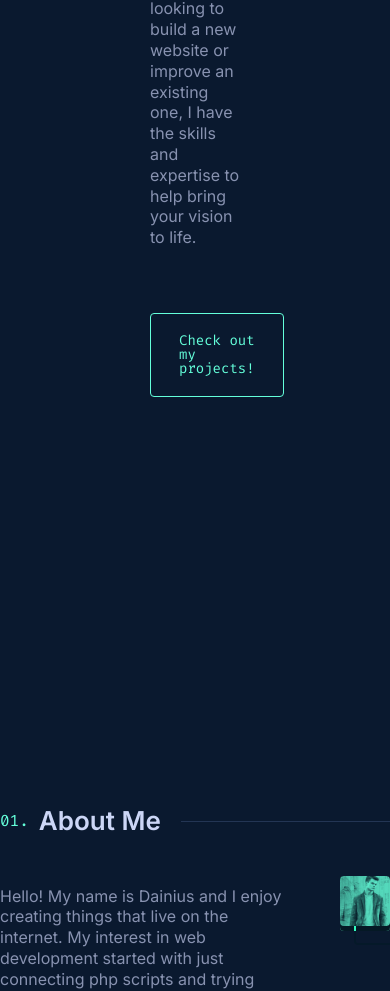
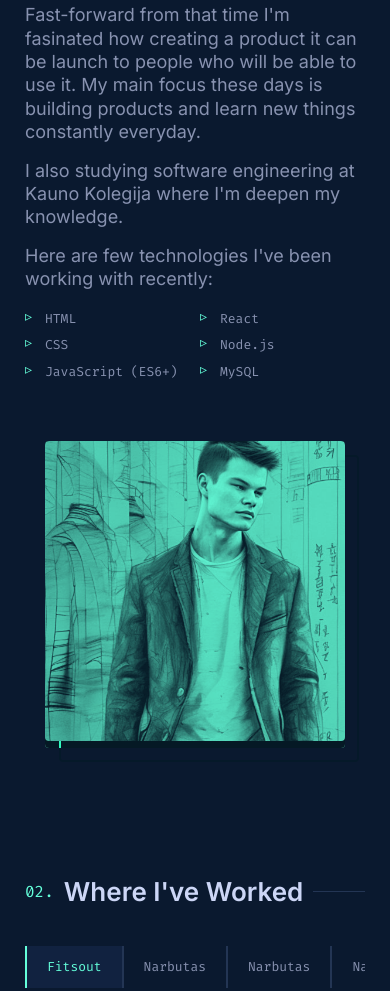
Before and after one commit to lastwon/Portfolio, a React (Create React App) app in the folder portfolio/: page / in a window 390 px wide. Shown: the part 990-1981 px from the top of the page. Built offline with nearby package versions, Linux system fonts and the light colour scheme.

Commit message:
Add media queries, fixed some style errors, added footer socials

```diff
--- a/portfolio/src/App.js
+++ b/portfolio/src/App.js
@@ -11,11 +11,13 @@ function App() {
   return (
     <>
       <Nav />
-      <Hero />
-      <About />
-      <Jobs />
-      <Projects />
-      <Contact />
+      <main>
+        <Hero />
+        <About />
+        <Jobs />
+        <Projects />
+        <Contact />
+      </main>
       <Footer />
     </>
   );
--- a/portfolio/src/components/Footer.js
+++ b/portfolio/src/components/Footer.js
@@ -1,6 +1,9 @@
 import React from "react";
 
 import "../styles/footer.css";
+
+import { FiGithub } from "react-icons/fi";
+import { FiLinkedin } from "react-icons/fi";
 
 const Footer = () => {
   const date = new Date();
@@ -8,6 +11,18 @@ const Footer = () => {
 
   return (
     <footer>
+      <ul className="footer-links">
+        <li>
+          <a href="">
+            <FiGithub style={{ width: "20px", height: "20px" }} />
+          </a>
+        </li>
+        <li>
+          <a href="">
+            <FiLinkedin style={{ width: "20px", height: "20px" }} />
+          </a>
+        </li>
+      </ul>
       <div className="footer-text">
         <a
           href="https://github.com/lastwon/Portfolio/tree/main/portfolio"
--- a/portfolio/src/components/Hero.js
+++ b/portfolio/src/components/Hero.js
@@ -40,7 +40,6 @@ const Hero = () => {
           </a>
         </div>
       </div>
-      <main>
       <section id="home">
         <h1>Hi, my name is</h1>
         <h2 className="big-heading">Dainius Strazdas.</h2>
@@ -48,14 +47,13 @@ const Hero = () => {
         <p>
           I'm a front end developer with a passion for creating beautiful,
           intuitive interfaces that make users lives easier. Whether you're
-            looking to build a new website or improve an existing one, I have
-            the skills and expertise to help bring your vision to life.
+          looking to build a new website or improve an existing one, I have the
+          skills and expertise to help bring your vision to life.
         </p>
         <a className="big_button" href="#work">
           Check out my projects!
         </a>
       </section>
-      </main>
     </>
   );
 };
--- a/portfolio/src/styles/about.css
+++ b/portfolio/src/styles/about.css
@@ -7,6 +7,12 @@ h2 {
   grid-template-columns: 3fr 2fr;
   padding-top: 10px;
   grid-gap: 50px;
+}
+
+@media (max-width: 768px) {
+  .inner {
+    display: block;
+  }
 }
 
 .skills-list {
@@ -43,6 +49,12 @@ p:nth-child(1) {
 .about {
   position: relative;
   max-width: 300px;
+}
+
+@media (max-width: 768px) {
+  .about {
+    margin: 50px auto 0 auto;
+  }
 }
 
 .wrapper {
--- a/portfolio/src/styles/footer.css
+++ b/portfolio/src/styles/footer.css
@@ -21,3 +21,21 @@ footer {
 .footer-text a {
   padding: 10px;
 }
+
+.footer-links {
+  display: none;
+}
+
+@media (max-width: 768px) {
+  .footer-links {
+    display: flex;
+    justify-content: center;
+    gap: 20px;
+    width: 100%;
+    max-width: 270px;
+    padding-left: 0;
+    margin: 0px auto 10px;
+    color: var(--light-slate);
+    list-style: none;
+  }
+}
--- a/portfolio/src/styles/hero.css
+++ b/portfolio/src/styles/hero.css
@@ -8,6 +8,19 @@
   right: auto;
   z-index: 10;
   color: var(--light-slate);
+}
+
+@media (max-width: 1080px) {
+  .side-left {
+    left: 20px;
+    right: auto;
+  }
+}
+
+@media (max-width: 768px) {
+  .side-left {
+    display: none;
+  }
 }
 
 .side-socials {
@@ -49,6 +62,19 @@
   right: 40px;
   z-index: 10;
   color: var(--light-slate);
+}
+
+@media (max-width: 1080px) {
+  .side-right {
+    right: 20px;
+    left: auto;
+  }
+}
+
+@media (max-width: 768px) {
+  .side-right {
+    display: none;
+  }
 }
 
 .side-email {
--- a/portfolio/src/styles/index.css
+++ b/portfolio/src/styles/index.css
@@ -77,6 +77,12 @@ body {
   line-height: 1.3;
 }
 
+@media (max-width: 480px) {
+  body {
+    font-size: var(--fz-lg);
+  }
+}
+
 main {
   margin: 0 auto;
   width: 100%;
@@ -85,10 +91,40 @@ main {
   padding: 200px 150px;
 }
 
+@media (max-width: 1080px) {
+  main {
+    padding: 200px 100px;
+  }
+}
+
+@media (max-width: 768px) {
+  main {
+    padding: 150px 50px;
+  }
+}
+
+@media (max-width: 480px) {
+  main {
+    padding: 125px 25px;
+  }
+}
+
 section {
   margin: 0 auto;
   padding: 100px 0;
   max-width: 1000px;
+}
+
+@media (max-width: 768px) {
+  section {
+    padding: 80px 0;
+  }
+}
+
+@media (max-width: 480px) {
+  section {
+    padding: 60px 0;
+  }
 }
 
 h1,
@@ -157,3 +193,21 @@ a:focus {
   margin-left: 20px;
   background-color: var(--lightest-navy);
 }
+
+@media (max-width: 1080px) {
+  .numbered-heading:after {
+    width: 200px;
+  }
+}
+
+@media (max-width: 768px) {
+  .numbered-heading:after {
+    width: 100%;
+  }
+}
+
+@media (max-width: 600px) {
+  .numbered-heading:after {
+    margin-left: 10px;
+  }
+}
--- a/portfolio/src/styles/jobs.css
+++ b/portfolio/src/styles/jobs.css
@@ -12,6 +12,12 @@
   align-items: flex-start;
 }
 
+@media (max-width: 600px) {
+  .innerr {
+    display: block;
+  }
+}
+
 .job-list {
   position: relative;
   z-index: 3;
@@ -19,6 +25,15 @@
   padding: 0;
   margin: 0;
   list-style: none;
+}
+
+@media (max-width: 600px) {
+  .job-list {
+    overflow-x: auto;
+    width: 100%;
+    margin-bottom: 30px;
+    display: flex;
+  }
 }
 
 .job-button {
--- a/portfolio/src/styles/projects.css
+++ b/portfolio/src/styles/projects.css
@@ -7,6 +7,18 @@
   -moz-box-align: center;
   gap: 100px;
   padding: 0;
+}
+
+@media (max-width: 768px) {
+  .projects {
+    gap: 70px;
+  }
+}
+
+@media (max-width: 480px) {
+  .projects {
+    gap: 30px;
+  }
 }
 
 .projects li {
@@ -32,6 +44,12 @@
   right: 0;
 }
 
+@media (max-width: 768px) {
+  .projects li:nth-child(odd) .project-content {
+    text-align: left;
+  }
+}
+
 .projects li:nth-child(even) .project-content {
   position: absolute;
   left: 0;
@@ -40,6 +58,14 @@
 
 .project-content .project-overline {
   max-width: 100%;
+}
+
+@media (max-width: 768px) {
+  .project-content .project-overline {
+    position: relative;
+    z-index: 2;
+    padding: 0 25px;
+  }
 }
 
 .project-overline {
@@ -60,6 +86,15 @@
   color: var(--lightest-slate);
 }
 
+@media (max-width: 768px) {
+  .projects li:nth-child(odd) .project-links {
+    position: relative;
+    z-index: 2;
+    justify-content: flex-start;
+    padding: 0 20px;
+  }
+}
+
 .projects li:nth-child(even) .project-links {
   display: flex;
   -moz-box-align: center;
@@ -68,6 +103,14 @@
   position: relative;
   margin-top: 10px;
   color: var(--lightest-slate);
+}
+
+@media (max-width: 768px) {
+  .projects li:nth-child(even) .project-links {
+    position: relative;
+    z-index: 2;
+    padding: 0 20px;
+  }
 }
 
 .project-links a {
@@ -79,6 +122,14 @@
   color: var(--lightest-slate);
   font-size: clamp(24px, 5vw, 28px);
   font-family: var(--font-sans);
+}
+
+@media (max-width: 768px) {
+  .project-title {
+    position: relative;
+    z-index: 2;
+    padding: 0 25px;
+  }
 }
 
 .project-title a {
@@ -108,6 +159,13 @@
   margin-top: 25px;
 }
 
+@media (max-width: 768px) {
+  .project-description {
+    background-color: transparent;
+    box-shadow: none;
+  }
+}
+
 .project-description a {
   display: inline-block;
 }
@@ -122,6 +180,13 @@
   justify-content: flex-end;
 }
 
+@media (max-width: 768px) {
+  .projects li:nth-child(odd) .project-tech {
+    justify-content: flex-start;
+    padding-left: 25px;
+  }
+}
+
 .projects li:nth-child(even) .project-tech {
   display: flex;
   flex-wrap: wrap;
@@ -131,6 +196,12 @@
   padding: 0px;
   list-style: none;
   justify-content: flex-start;
+}
+
+@media (max-width: 768px) {
+  .projects li:nth-child(even) .project-tech {
+    padding-left: 25px;
+  }
 }
 
 .project-tech li {
@@ -144,8 +215,23 @@
   margin-left: 10px;
 }
 
+@media (max-width: 768px) {
+  .projects li:nth-child(odd) .project-tech li {
+    margin-left: 0px;
+    padding-right: 10px;
+  }
+}
+
 .projects li:nth-child(even) .project-tech li {
   margin-right: 10px;
+}
+
+@media (max-width: 768px) {
+  .projects li:nth-child(even) .project-tech li {
+    margin-left: 0px;
+    margin-right: 0px;
+    padding-right: 10px;
+  }
 }
 
 .project-tech-list:not(:last-of-type) {
@@ -188,6 +274,16 @@
   border-radius: 4px;
 }
 
+@media (max-width: 768px) {
+  .project-img-wrapper img {
+    opacity: 0.05;
+  }
+
+  .project-img-wrapper img:hover {
+    box-shadow: 0 20px 30px -15px var(--navy-shadow);
+  }
+}
+
 .wrapper-div {
   max-width: 700px;
   display: block;
```
Lines whose indentation alone changed are shown as unchanged.
